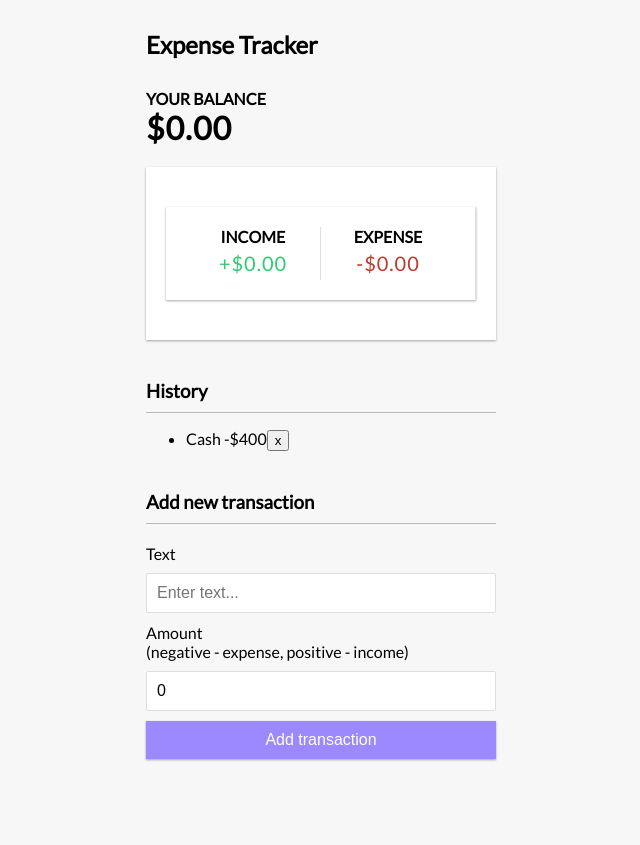
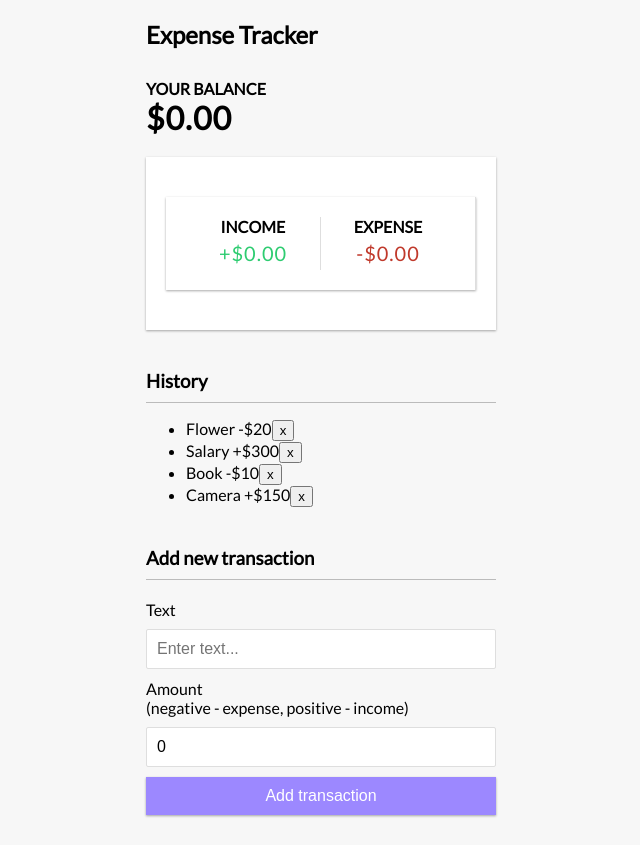
Before and after one commit to littletonjeffrey/expense-tracker, a React (Create React App) app: page / in a window 1280 px wide. Shown: the whole page, without its empty margins (319-959 px from the left). Before the commit the page ends 800 px from the top, so only its background shows below. Built offline with nearby package versions, Linux system fonts and the light colour scheme; the HTML template or start-up script is replaced by a standard one.

Commit message:
set up math to eliminate extra symbols and added color differentials

```diff
--- /dev/null
+++ b/src/components/Transaction.jsx
@@ -0,0 +1,11 @@
+import React from 'react'
+
+export const Transaction = ({ transaction }) => {
+    const sign = transaction.amount < 0 ? '-' : '+';
+
+    return (
+    <li className="minus">
+          { transaction.text } <span>{sign}${Math.abs(transaction.amount)}</span><button className="delete-btn">x</button>
+        </li>
+  )
+}
--- a/src/components/TransactionList.jsx
+++ b/src/components/TransactionList.jsx
@@ -1,13 +1,16 @@
-import React from 'react'
+import { useContext } from 'react'
+import { GlobalContext} from '../context/GlobalState';
+import { Transaction } from './Transaction'
 
 export const TransactionList = () => {
+  const { transactions } = useContext(GlobalContext)
+
+//   console.log(context);
   return (
     <div>
           <h3>History</h3>
       <ul className="list">
-         <li className="minus">
-          Cash <span>-$400</span><button className="delete-btn">x</button>
-        </li>
+         {transactions.map(transaction =>( <Transaction key={transaction.id} transaction={transaction}/> ))}
       </ul>
     </div>
   )
```
